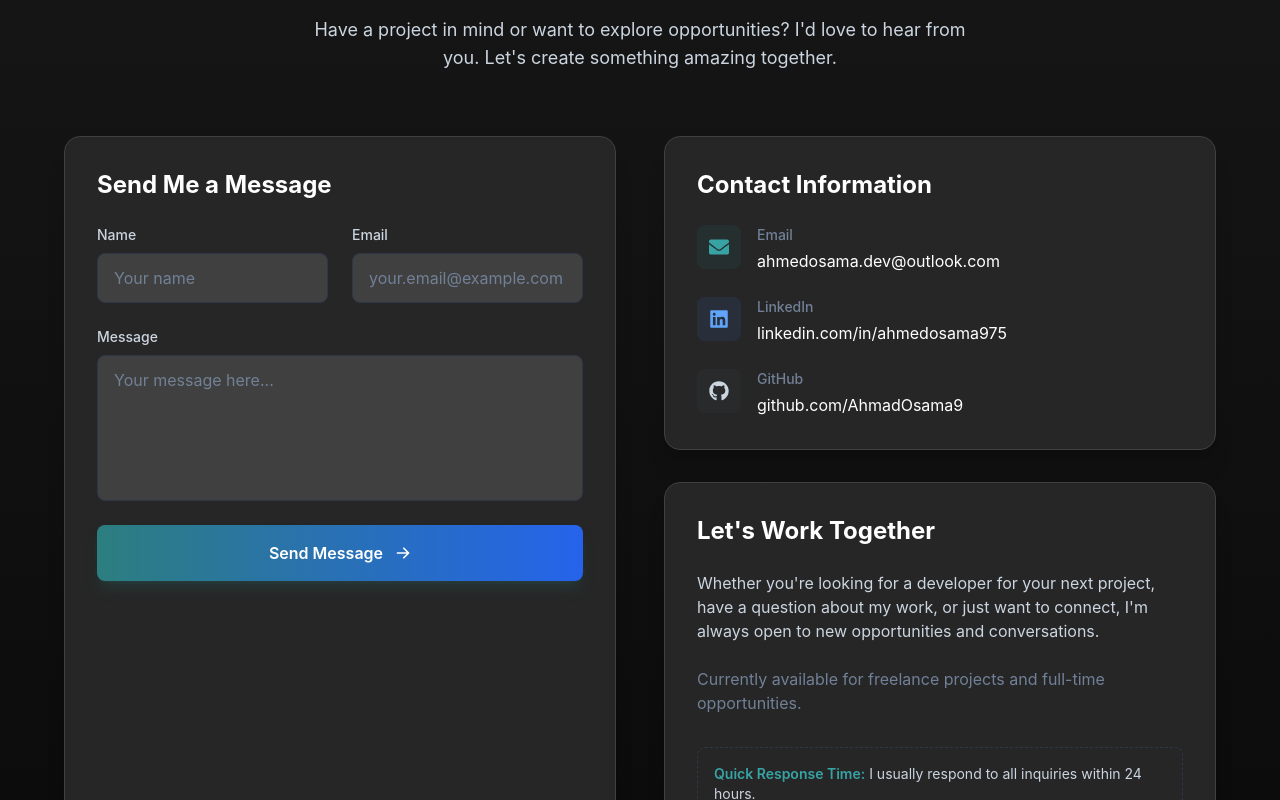
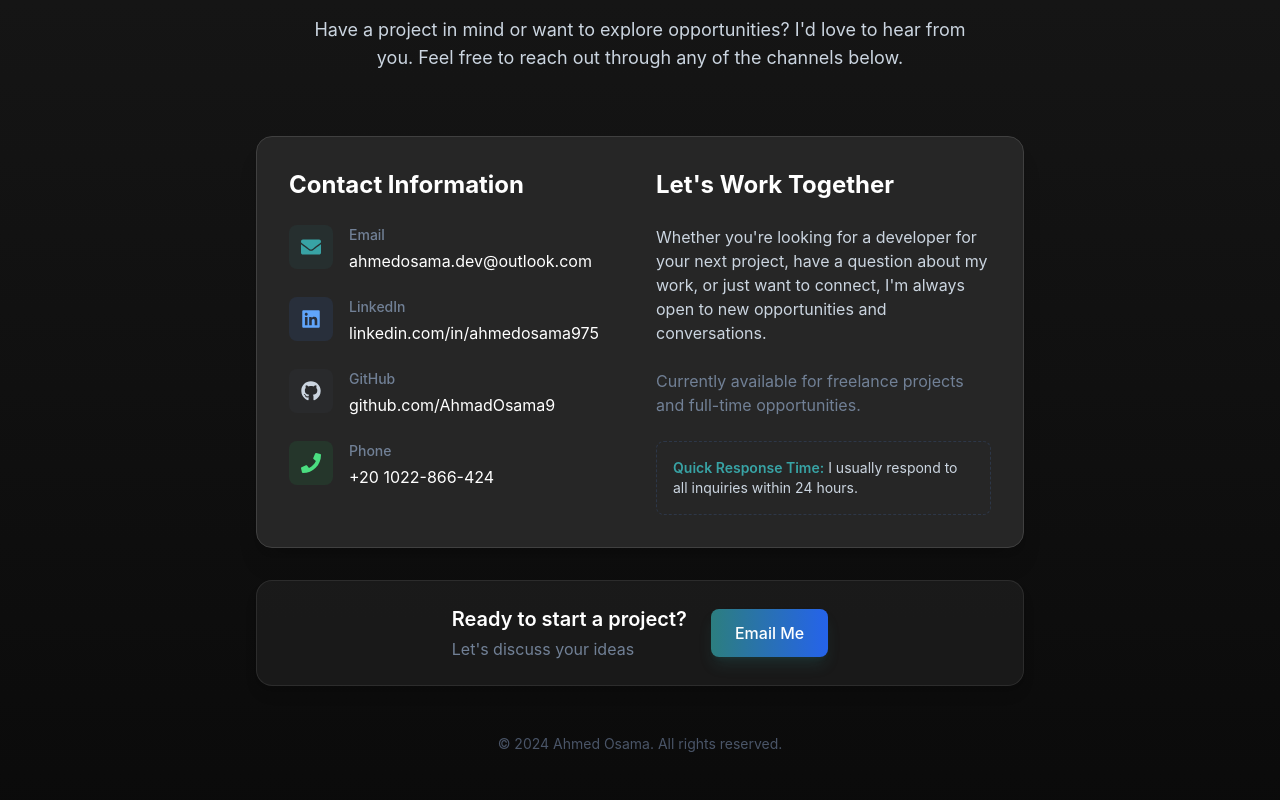
Before and after one commit to AhmadOsama9/My-Portfolio, a React (Vite) app: page / in a window 1280 px wide. Shown: the part 6720-7520 px from the top of the page. Built offline with nearby package versions, Linux system fonts and the light colour scheme.

Commit message:
Update Contact.jsx

```diff
--- a/src/components/Contact.jsx
+++ b/src/components/Contact.jsx
@@ -1,46 +1,8 @@
-import React, { useState } from 'react';
+import React from 'react';
 import { motion } from 'framer-motion';
-import { FaEnvelope, FaGithub, FaLinkedin } from 'react-icons/fa';
-import { HiArrowRight, HiOutlineCheckCircle } from 'react-icons/hi';
+import { FaEnvelope, FaGithub, FaLinkedin, FaPhone } from 'react-icons/fa';
 
 const Contact = () => {
-  const [formState, setFormState] = useState({
-    name: '',
-    email: '',
-    message: ''
-  });
-  const [isSubmitting, setIsSubmitting] = useState(false);
-  const [isSubmitted, setIsSubmitted] = useState(false);
-  const [error, setError] = useState(null);
-
-  const handleChange = (e) => {
-    setFormState({
-      ...formState,
-      [e.target.name]: e.target.value
-    });
-  };
-
-  const handleSubmit = async (e) => {
-    e.preventDefault();
-    setIsSubmitting(true);
-    setError(null);
-
-    try {
-      // Simulate form submission with delay
-      await new Promise(resolve => setTimeout(resolve, 1500));
-
-      // For actual implementation, replace with your form submission logic
-      // For example, using EmailJS or a backend API
-
-      setIsSubmitted(true);
-      setFormState({ name: '', email: '', message: '' });
-    } catch (err) {
-      setError("Something went wrong. Please try again later.");
-    } finally {
-      setIsSubmitting(false);
-    }
-  };
-
   return (
     <section id="contact" className="relative py-24 bg-gradient-to-b from-neutral-900 to-neutral-950">
       {/* Background decorative elements */}
@@ -63,126 +25,20 @@ const Contact = () => {
           </h2>
           <p className="text-lg text-neutral-300 max-w-2xl mx-auto mt-4">
             Have a project in mind or want to explore opportunities? I'd love to hear from you.
-            Let's create something amazing together.
+            Feel free to reach out through any of the channels below.
           </p>
         </motion.div>
 
-        <div className="grid grid-cols-1 lg:grid-cols-2 gap-12 max-w-6xl mx-auto">
-          {/* Contact Form */}
+        <div className="max-w-3xl mx-auto">
           <motion.div
-            className="bg-neutral-800 rounded-2xl shadow-xl border border-neutral-700 p-8"
-            initial={{ opacity: 0, x: -30 }}
-            whileInView={{ opacity: 1, x: 0 }}
-            transition={{ duration: 0.6, delay: 0.2 }}
+            className="bg-neutral-800 rounded-2xl shadow-xl border border-neutral-700 p-8 mb-8"
+            initial={{ opacity: 0, y: 20 }}
+            whileInView={{ opacity: 1, y: 0 }}
+            transition={{ duration: 0.6 }}
             viewport={{ once: true }}
           >
-            <h3 className="text-2xl font-bold text-white mb-6">Send Me a Message</h3>
-
-            {isSubmitted ? (
-              <div className="flex flex-col items-center justify-center py-12 text-center">
-                <div className="w-16 h-16 rounded-full bg-green-500/20 flex items-center justify-center mb-4">
-                  <HiOutlineCheckCircle className="w-8 h-8 text-green-500" />
-                </div>
-                <h4 className="text-xl font-semibold text-white mb-2">Message Sent!</h4>
-                <p className="text-neutral-400">Thank you for reaching out. I'll get back to you as soon as possible.</p>
-                <button
-                  className="mt-6 text-primary-400 hover:text-primary-300 flex items-center gap-1 transition-colors"
-                  onClick={() => setIsSubmitted(false)}
-                >
-                  Send another message
-                </button>
-              </div>
-            ) : (
-              <form onSubmit={handleSubmit}>
-                <div className="grid grid-cols-1 sm:grid-cols-2 gap-6 mb-6">
+            <div className="grid grid-cols-1 md:grid-cols-2 gap-8">
               <div>
-                    <label htmlFor="name" className="block text-sm font-medium text-neutral-300 mb-2">
-                      Name
-                    </label>
-                    <input
-                      type="text"
-                      id="name"
-                      name="name"
-                      value={formState.name}
-                      onChange={handleChange}
-                      required
-                      className="block w-full px-4 py-3 bg-neutral-700 border border-neutral-600 rounded-lg focus:outline-none focus:ring-2 focus:ring-primary-500 focus:border-transparent text-white placeholder-neutral-400"
-                      placeholder="Your name"
-                    />
-                  </div>
-                  <div>
-                    <label htmlFor="email" className="block text-sm font-medium text-neutral-300 mb-2">
-                      Email
-                    </label>
-                    <input
-                      type="email"
-                      id="email"
-                      name="email"
-                      value={formState.email}
-                      onChange={handleChange}
-                      required
-                      className="block w-full px-4 py-3 bg-neutral-700 border border-neutral-600 rounded-lg focus:outline-none focus:ring-2 focus:ring-primary-500 focus:border-transparent text-white placeholder-neutral-400"
-                      placeholder="your.email@example.com"
-                    />
-                  </div>
-                </div>
-                <div className="mb-6">
-                  <label htmlFor="message" className="block text-sm font-medium text-neutral-300 mb-2">
-                    Message
-                  </label>
-                  <textarea
-                    id="message"
-                    name="message"
-                    value={formState.message}
-                    onChange={handleChange}
-                    required
-                    rows="5"
-                    className="block w-full px-4 py-3 bg-neutral-700 border border-neutral-600 rounded-lg resize-none focus:outline-none focus:ring-2 focus:ring-primary-500 focus:border-transparent text-white placeholder-neutral-400"
-                    placeholder="Your message here..."
-                  ></textarea>
-                </div>
-
-                {error && (
-                  <div className="p-3 mb-6 bg-red-900/40 border border-red-500/50 rounded-lg text-red-300 text-sm">
-                    {error}
-                  </div>
-                )}
-
-                <button
-                  type="submit"
-                  disabled={isSubmitting}
-                  className={`w-full py-4 rounded-lg font-semibold flex items-center justify-center gap-2 transition-all ${
-                    isSubmitting
-                      ? "bg-neutral-600 text-neutral-300 cursor-not-allowed"
-                      : "bg-gradient-to-r from-primary-500 to-blue-600 hover:from-primary-600 hover:to-blue-700 text-white shadow-lg shadow-primary-500/20"
-                  }`}
-                >
-                  {isSubmitting ? (
-                    <>
-                      <svg className="animate-spin -ml-1 mr-2 h-4 w-4 text-white" xmlns="http://www.w3.org/2000/svg" fill="none" viewBox="0 0 24 24">
-                        <circle className="opacity-25" cx="12" cy="12" r="10" stroke="currentColor" strokeWidth="4"></circle>
-                        <path className="opacity-75" fill="currentColor" d="M4 12a8 8 0 018-8V0C5.373 0 0 5.373 0 12h4zm2 5.291A7.962 7.962 0 014 12H0c0 3.042 1.135 5.824 3 7.938l3-2.647z"></path>
-                      </svg>
-                      Sending...
-                    </>
-                  ) : (
-                    <>
-                      Send Message <HiArrowRight className="ml-1" />
-                    </>
-                  )}
-                </button>
-              </form>
-            )}
-          </motion.div>
-
-          {/* Contact Info */}
-          <motion.div
-            initial={{ opacity: 0, x: 30 }}
-            whileInView={{ opacity: 1, x: 0 }}
-            transition={{ duration: 0.6, delay: 0.4 }}
-            viewport={{ once: true }}
-          >
-            <div className="bg-neutral-800 rounded-2xl shadow-xl border border-neutral-700 p-8 mb-8">
                 <h3 className="text-2xl font-bold text-white mb-6">Contact Information</h3>
                 <div className="space-y-6">
                   <div className="flex items-start gap-4">
@@ -233,29 +89,67 @@ const Contact = () => {
                       </a>
                     </div>
                   </div>
+
+                  <div className="flex items-start gap-4">
+                    <div className="p-3 rounded-lg bg-green-500/10 text-green-400">
+                      <FaPhone className="w-5 h-5" />
+                    </div>
+                    <div>
+                      <h4 className="text-sm font-medium text-neutral-400 mb-1">Phone</h4>
+                      <a
+                        href="tel:+201022866424"
+                        className="text-white hover:text-green-400 transition-colors"
+                      >
+                        +20 1022-866-424
+                      </a>
+                    </div>
+                  </div>
                 </div>
               </div>
 
-            <div className="bg-neutral-800 rounded-2xl shadow-xl border border-neutral-700 p-8">
+              <div>
                 <h3 className="text-2xl font-bold text-white mb-6">Let's Work Together</h3>
                 <p className="text-neutral-300 mb-6">
                   Whether you're looking for a developer for your next project, have a question about my work,
                   or just want to connect, I'm always open to new opportunities and conversations.
                 </p>
-              <p className="text-neutral-400">
+                <p className="text-neutral-400 mb-6">
                   Currently available for freelance projects and full-time opportunities.
                 </p>
 
-              <div className="mt-8 p-4 border border-dashed border-neutral-600 rounded-lg bg-neutral-800/50">
+                <div className="p-4 border border-dashed border-neutral-600 rounded-lg bg-neutral-800/50">
                   <p className="text-neutral-300 text-sm">
                     <span className="text-primary-400 font-semibold">Quick Response Time:</span> I usually respond to all inquiries within 24 hours.
                   </p>
                 </div>
               </div>
+            </div>
           </motion.div>
+
+          <motion.div
+            className="bg-neutral-800/50 rounded-2xl shadow-lg border border-neutral-700/50 p-6 flex flex-col md:flex-row items-center justify-center gap-6"
+            initial={{ opacity: 0, y: 20 }}
+            whileInView={{ opacity: 1, y: 0 }}
+            transition={{ duration: 0.6, delay: 0.2 }}
+            viewport={{ once: true }}
+          >
+            <div className="text-center md:text-left">
+              <h3 className="text-xl font-semibold text-white">Ready to start a project?</h3>
+              <p className="text-neutral-400 mt-1">Let's discuss your ideas</p>
+            </div>
+            <a
+              href="mailto:ahmedosama.dev@outlook.com?subject=Project%20Inquiry"
+              className="px-6 py-3 rounded-lg bg-gradient-to-r from-primary-500 to-blue-600 hover:from-primary-600 hover:to-blue-700 text-white font-medium shadow-lg shadow-primary-500/20 transition-all hover:shadow-xl hover:shadow-primary-500/30"
+            >
+              Email Me
+            </a>
+          </motion.div>
+
+          <div className="text-center mt-12 text-neutral-500 text-sm">
+            <p>© {new Date().getFullYear()} Ahmed Osama. All rights reserved.</p>
           </div>
         </div>
-
+      </div>
     </section>
   );
 };
```
Lines whose indentation alone changed are shown as unchanged.
